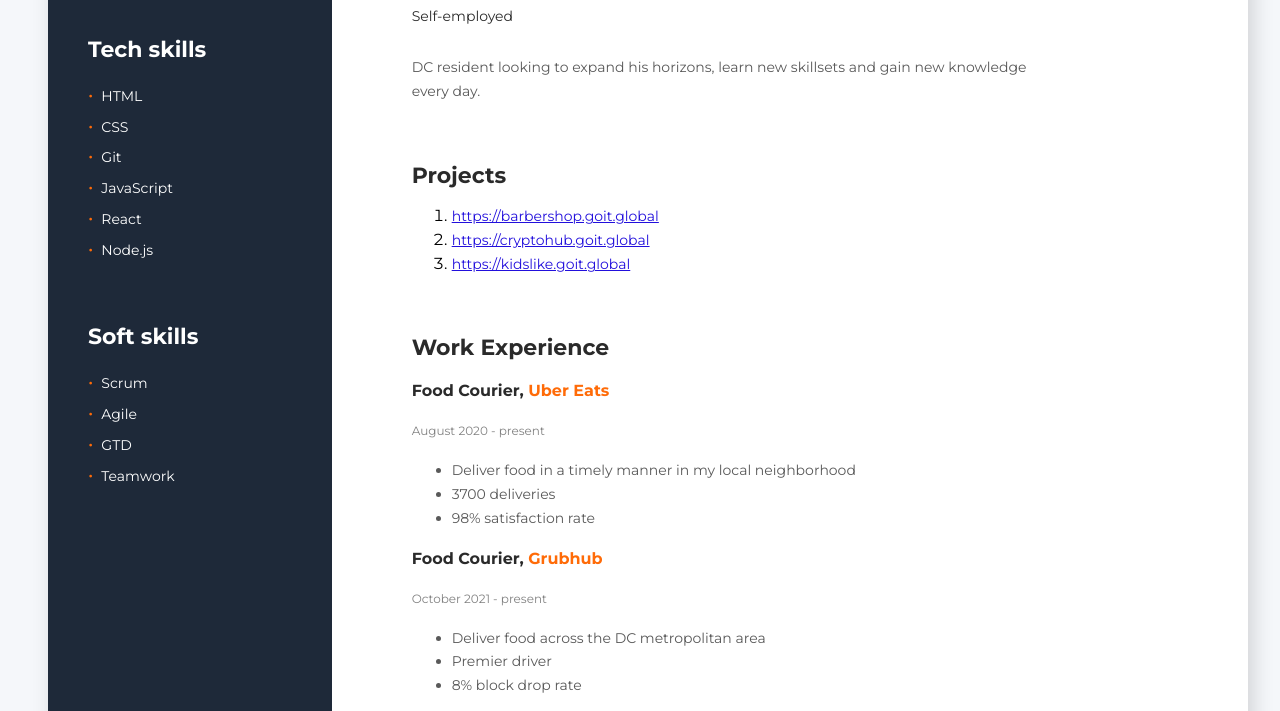
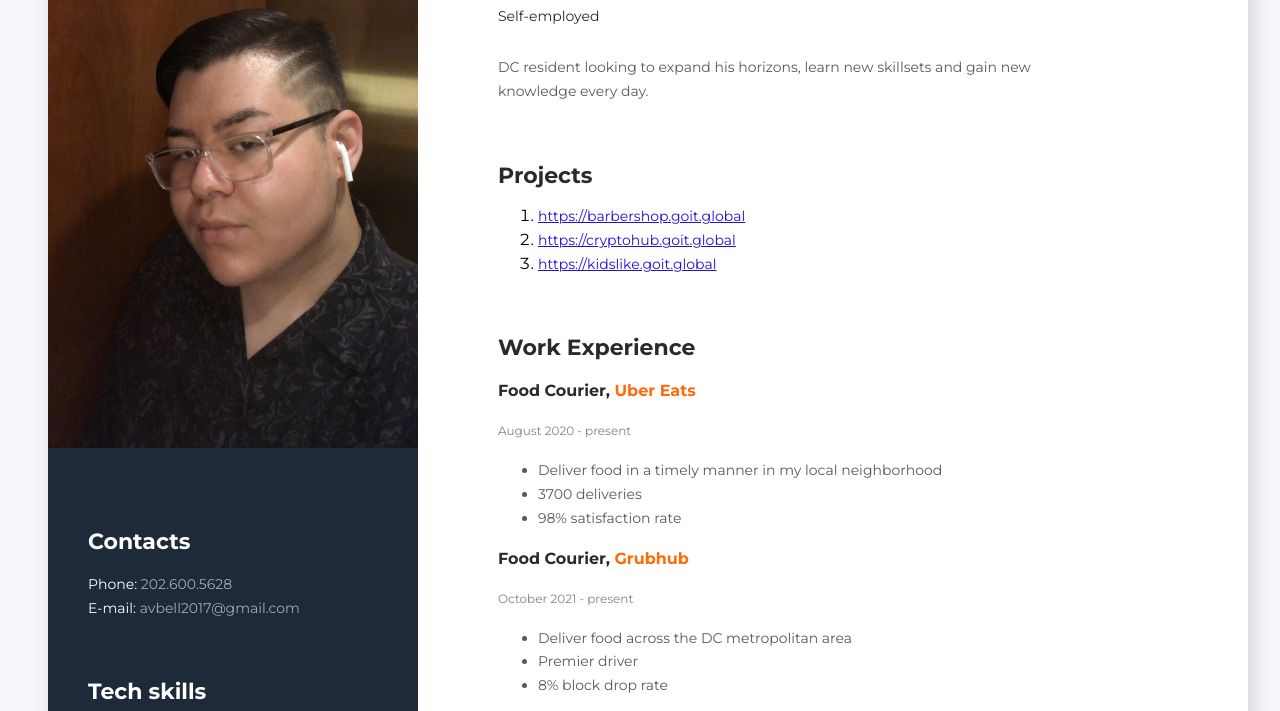
Before and after one commit to avbell2017/My-Resume, a plain HTML site: page index.html in a window 1280 px wide. Shown: the part 258-969 px from the top of the page. Drawn offline with Linux system fonts and the light colour scheme; files that its build step writes are made by us from their sources.

Commit message:
Update index.html

```diff
--- a/index.html
+++ b/index.html
@@ -12,7 +12,7 @@
     <div class="container">
       <aside class="left-side">
         <img
-          src="./images/photo.jpg"
+          src="./photo.jpg"
           alt="My photo"
           width="370"
           class="photo"
```
